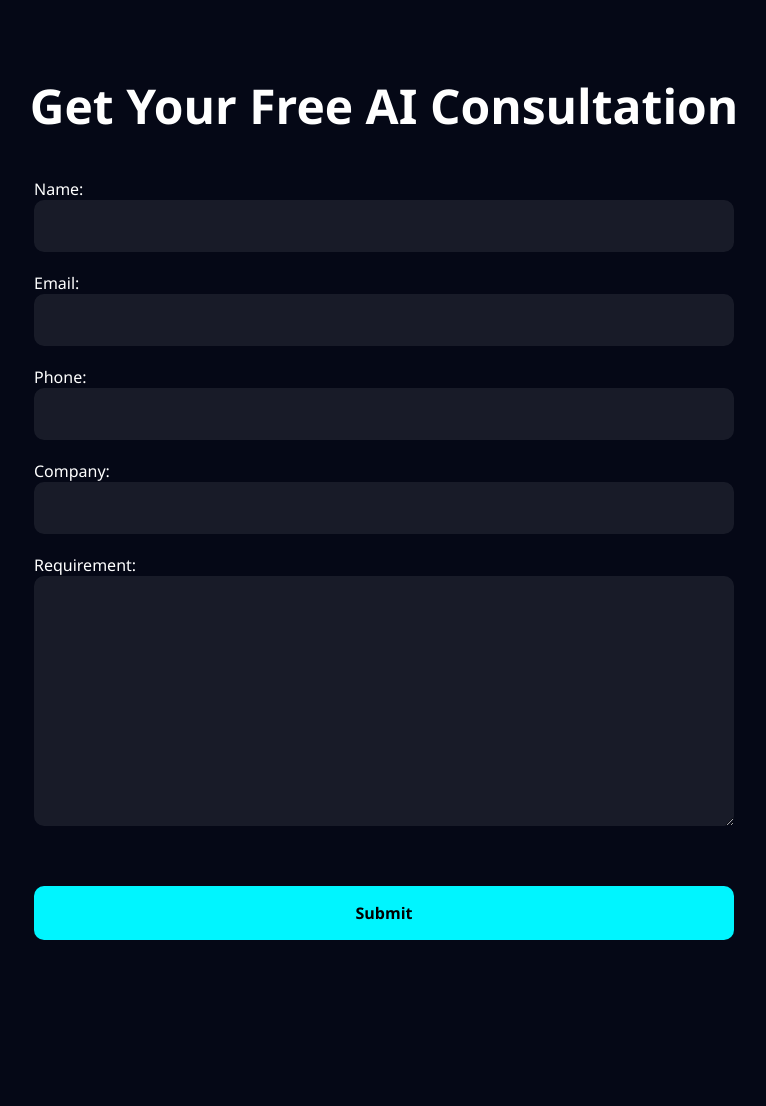
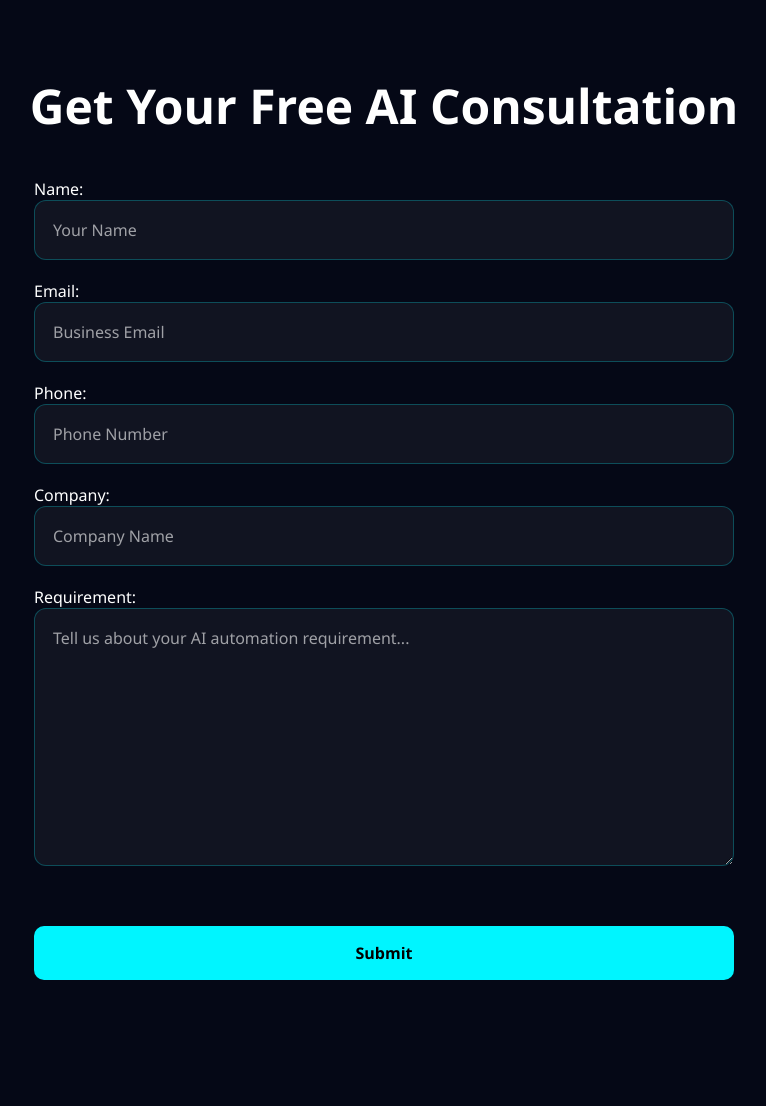
Before and after one commit to Navanishwar/Mindrizz-AI-Solutions, a Django app: page / in a window 1280 px wide. Shown: the part 2552-3658 px from the top of the page, without its empty margins (256-1022 px from the left). Run offline with Django 5.2, Linux system fonts and the light colour scheme.

Commit message:
Improved contact form UI and success message

```diff
--- a/website/forms.py
+++ b/website/forms.py
@@ -13,3 +13,25 @@ class LeadForm(forms.ModelForm):
             'company',
             'requirement'
         ]
+
+        widgets = {
+            'name': forms.TextInput(attrs={
+                'placeholder': 'Your Name'
+            }),
+
+            'email': forms.EmailInput(attrs={
+                'placeholder': 'Business Email'
+            }),
+
+            'phone': forms.TextInput(attrs={
+                'placeholder': 'Phone Number'
+            }),
+
+            'company': forms.TextInput(attrs={
+                'placeholder': 'Company Name'
+            }),
+
+            'requirement': forms.Textarea(attrs={
+                'placeholder': 'Tell us about your AI automation requirement...'
+            }),
+        }
--- a/website/static/css/style.css
+++ b/website/static/css/style.css
@@ -377,13 +377,41 @@ gap:20px;
 
 .contact-form input,
 .contact-form textarea{
+
 width:100%;
-padding:15px;
-border-radius:10px;
-border:none;
-background:rgba(255,255,255,0.08);
+
+padding:18px;
+
+border-radius:12px;
+
+border:1px solid rgba(0,245,255,0.25);
+
+background:rgba(255,255,255,0.05);
+
 color:white;
+
 font-size:16px;
+
+outline:none;
+
+transition:0.3s;
+
+}
+
+.contact-form input:focus,
+.contact-form textarea:focus{
+
+border-color:#00F5FF;
+
+box-shadow:0 0 20px rgba(0,245,255,0.35);
+
+}
+
+.contact-form input::placeholder,
+.contact-form textarea::placeholder{
+
+color:rgba(255,255,255,0.6);
+
 }
 
 .contact-form textarea{
--- a/website/templates/home.html
+++ b/website/templates/home.html
@@ -183,6 +183,24 @@ We continuously improve performance and efficiency.
 
     <h2>Get Your Free AI Consultation</h2>
 
+    {% if success %}
+
+<div class="success-message">
+
+    ✅ Thank You!
+
+    <br><br>
+
+    Your consultation request has been submitted successfully.
+
+    <br>
+
+    Our team will contact you shortly.
+
+</div>
+
+{% endif %}
+
     <form method="POST" class="contact-form">
 
         {% csrf_token %}
--- a/website/views.py
+++ b/website/views.py
@@ -2,6 +2,8 @@ from django.shortcuts import render, redirect
 from .forms import LeadForm
 
 def home(request):
+
+    success = False
 
     if request.method == 'POST':
 
@@ -11,7 +13,9 @@ def home(request):
 
             form.save()
 
-            return redirect('/')
+            form = LeadForm()
+
+            success = True
 
     else:
 
@@ -20,5 +24,8 @@ def home(request):
     return render(
         request,
         'home.html',
-        {'form': form}
+        {
+            'form': form,
+            'success': success
+        }
     )
```
Also changed, not shown: website/admin.py (+18 -1 lines).
